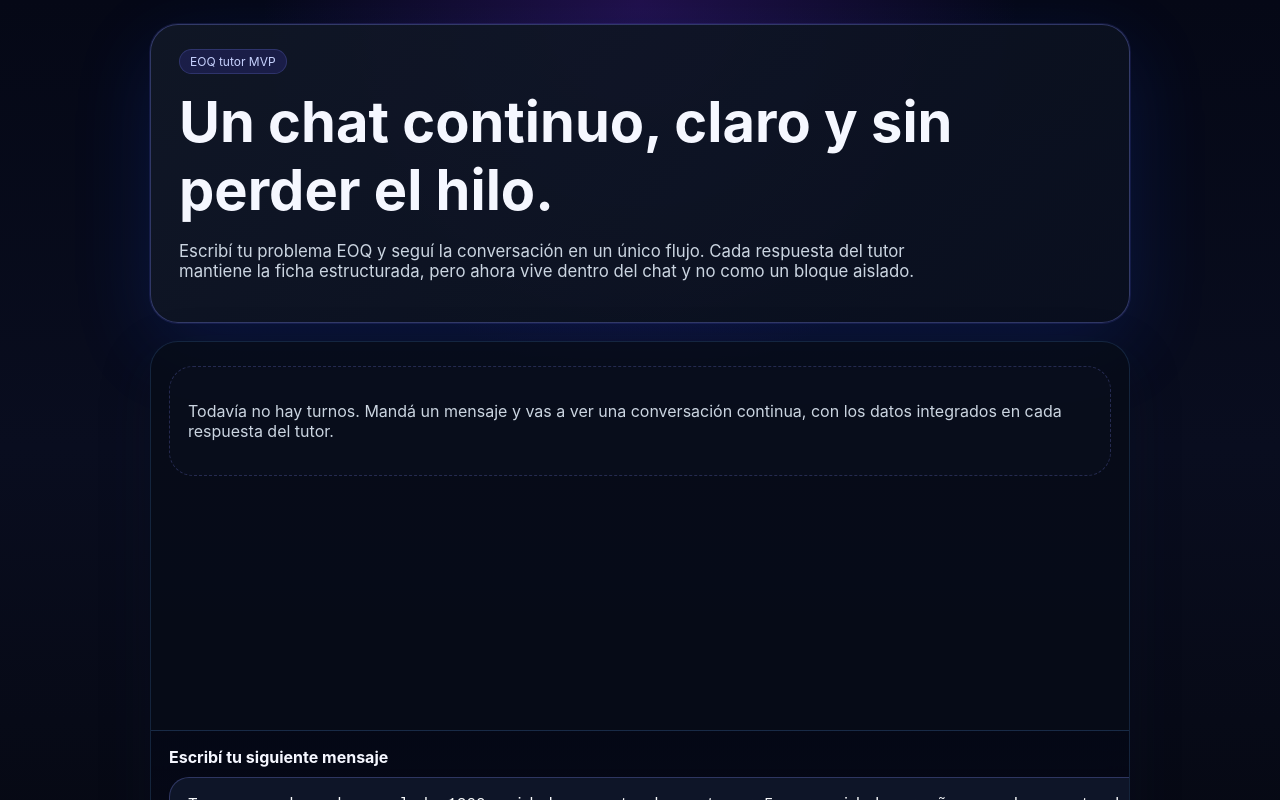
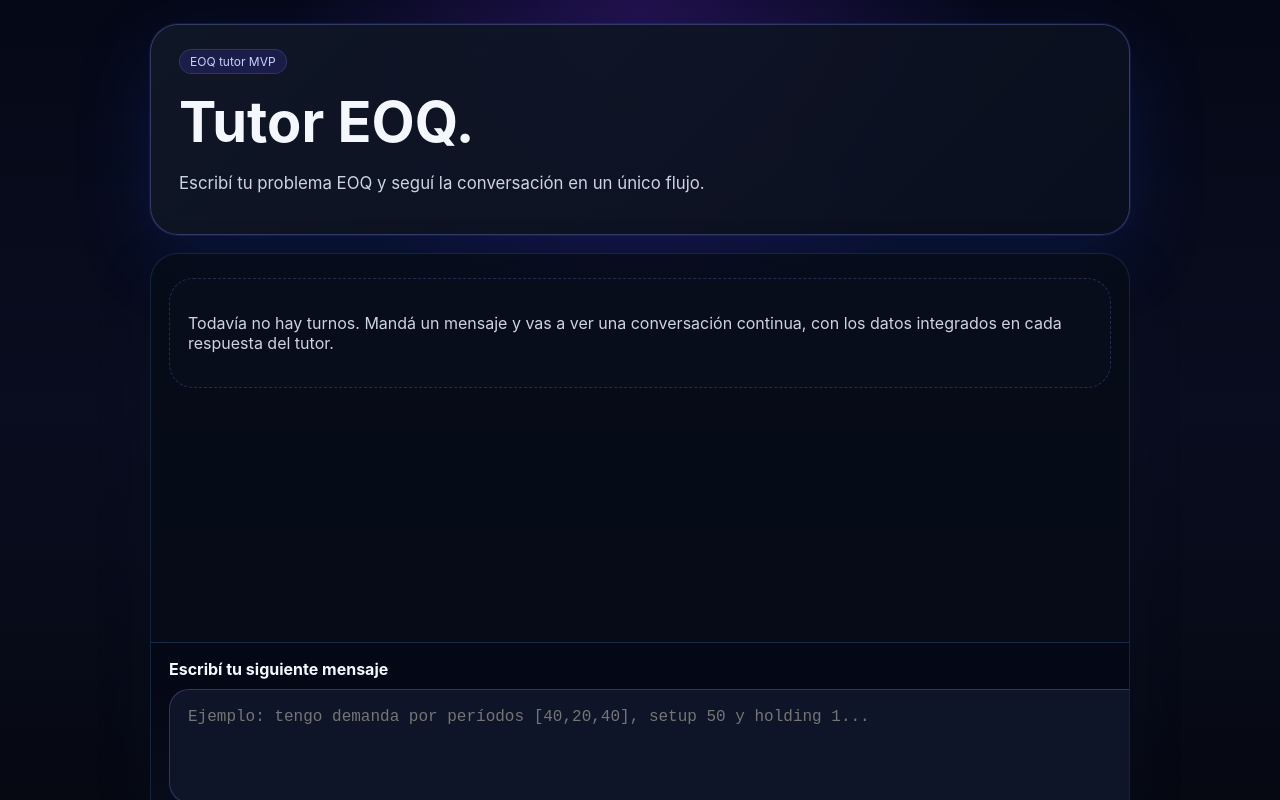
Before and after one commit to julianaguirre30/BOT-EOQ-dinamicos, a Next.js app: page / in a window 1280 px wide. Shown: the top 800 px of the page. Built offline with nearby package versions, Linux system fonts and the light colour scheme.

Commit message:
feat: update metadata and improve chat shell UI for EOQ tutor

```diff
--- a/app/layout.tsx
+++ b/app/layout.tsx
@@ -1,8 +1,8 @@
 import { ReactNode } from 'react';
 
 export const metadata = {
-  title: 'EOQ tutor MVP',
-  description: 'Conversational EOQ tutor with structured solver responses.',
+  title: 'EOQ tutor',
+  description: 'Resuelve tus problemas de EOQ dinámico con la ayuda del tutor.',
 };
 
 export default function RootLayout({ children }: { children: ReactNode }) {
--- a/src/ui/chat-shell.tsx
+++ b/src/ui/chat-shell.tsx
@@ -178,7 +178,7 @@ export const ChatResponseCard = ({ response }: { response: PublicResponseEnvelop
 };
 
 export const ChatShell = () => {
-  const [draft, setDraft] = useState('Tengo una demanda anual de 1200 unidades, costo de mantener 5 por unidad por año y no hay costo de preparación. ¿Cómo conviene reponer?');
+  const [draft, setDraft] = useState('');
   const [sessionId, setSessionId] = useState<string | undefined>();
   const [entries, setEntries] = useState<ChatEntry[]>([]);
   const [error, setError] = useState<string | null>(null);
@@ -256,9 +256,9 @@ export const ChatShell = () => {
       <div style={shellStyles.container}>
         <section style={shellStyles.hero}>
           <span style={shellStyles.tag}>EOQ tutor MVP</span>
-          <h1 style={{ fontSize: 'clamp(2rem, 5vw, 3.5rem)', margin: '14px 0 10px' }}>Un chat continuo, claro y sin perder el hilo.</h1>
+          <h1 style={{ fontSize: 'clamp(2rem, 5vw, 3.5rem)', margin: '14px 0 10px' }}>Tutor EOQ.</h1>
           <p style={{ ...shellStyles.muted, fontSize: '1.05rem', maxWidth: '760px' }}>
-            Escribí tu problema EOQ y seguí la conversación en un único flujo. Cada respuesta del tutor mantiene la ficha estructurada, pero ahora vive dentro del chat y no como un bloque aislado.
+            Escribí tu problema EOQ y seguí la conversación en un único flujo.
           </p>
         </section>
 
```
